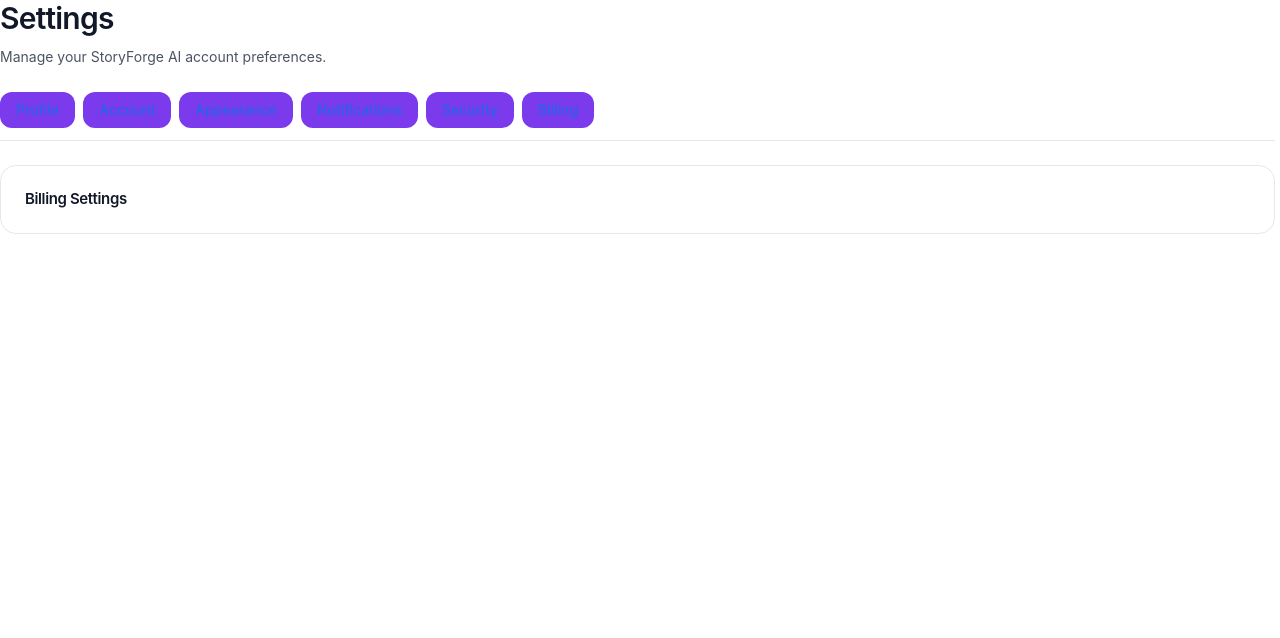
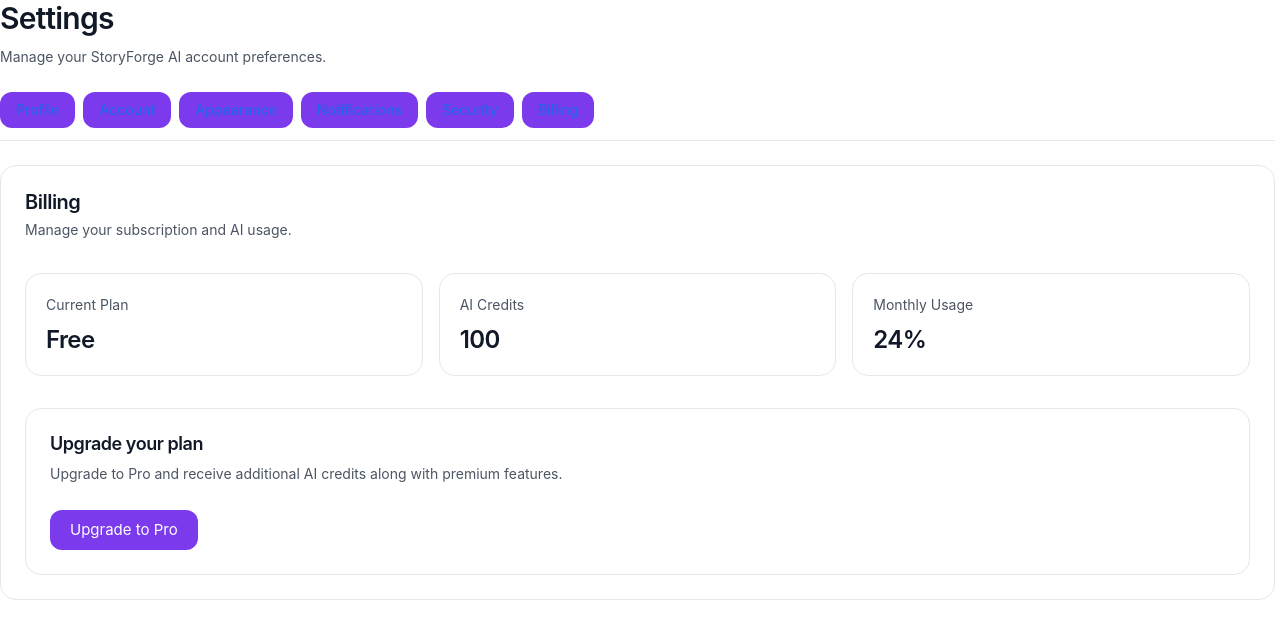
Before and after one commit to HiwaMajidpour/AI-Builders-Challenge, a React (Vite) app in the folder frontend/: page /settings/billing in a window 1280 px wide. Shown: the top 638 px of the page. Built offline with nearby package versions, Linux system fonts and the light colour scheme; no server answers.

Commit message:
Connect billing settings to settings context

```diff
--- a/frontend/src/features/settings/BillingSettings.jsx
+++ b/frontend/src/features/settings/BillingSettings.jsx
@@ -1,3 +1,116 @@
+/**
+ * features/settings/BillingSettings.jsx
+ * Billing settings.
+ */
+
+import { useState } from 'react';
+import { toast } from 'sonner';
+import { useSettings } from '../../hooks/useSettings';
+
 export default function BillingSettings() {
-    return <h1>Billing Settings</h1>;
+    const {
+        settings,
+        updateSettings,
+        loading,
+    } = useSettings();
+
+    const [saving, setSaving] = useState(false);
+
+    if (loading || !settings) {
+        return (
+            <div className="py-12 text-center text-sm text-[var(--color-text-muted)]">
+                Loading billing information...
+            </div>
+        );
+    }
+
+    const billing = settings.billing;
+
+    async function handleUpgrade() {
+        try {
+            setSaving(true);
+
+            await updateSettings({
+                billing: {
+                    ...billing,
+                    plan: 'Pro',
+                    aiCredits: billing.aiCredits + 500,
+                },
+            });
+
+            toast.success('Plan upgraded successfully.');
+        } catch {
+            toast.error('Failed to upgrade plan.');
+        } finally {
+            setSaving(false);
+        }
+    }
+
+    return (
+        <div className="space-y-8">
+            <div>
+                <h2 className="text-xl font-semibold text-[var(--color-text-primary)]">
+                    Billing
+                </h2>
+
+                <p className="mt-1 text-sm text-[var(--color-text-muted)]">
+                    Manage your subscription and AI usage.
+                </p>
+            </div>
+
+            <div className="grid gap-4 md:grid-cols-3">
+
+                <div className="rounded-xl border border-[var(--color-border)] p-5">
+                    <p className="text-sm text-[var(--color-text-muted)]">
+                        Current Plan
+                    </p>
+
+                    <h3 className="mt-2 text-2xl font-bold">
+                        {billing.plan}
+                    </h3>
+                </div>
+
+                <div className="rounded-xl border border-[var(--color-border)] p-5">
+                    <p className="text-sm text-[var(--color-text-muted)]">
+                        AI Credits
+                    </p>
+
+                    <h3 className="mt-2 text-2xl font-bold">
+                        {billing.aiCredits}
+                    </h3>
+                </div>
+
+                <div className="rounded-xl border border-[var(--color-border)] p-5">
+                    <p className="text-sm text-[var(--color-text-muted)]">
+                        Monthly Usage
+                    </p>
+
+                    <h3 className="mt-2 text-2xl font-bold">
+                        {billing.usage}%
+                    </h3>
+                </div>
+
+            </div>
+
+            <div className="rounded-xl border border-[var(--color-border)] p-6">
+                <h3 className="text-lg font-semibold">
+                    Upgrade your plan
+                </h3>
+
+                <p className="mt-2 text-sm text-[var(--color-text-muted)]">
+                    Upgrade to Pro and receive additional AI credits along with
+                    premium features.
+                </p>
+
+                <button
+                    type="button"
+                    onClick={handleUpgrade}
+                    disabled={saving}
+                    className="mt-6 rounded-lg bg-[var(--color-brand)] px-5 py-2 text-white transition hover:opacity-90 disabled:cursor-not-allowed disabled:opacity-60"
+                >
+                    {saving ? 'Processing...' : 'Upgrade to Pro'}
+                </button>
+            </div>
+        </div>
+    );
 }
```
